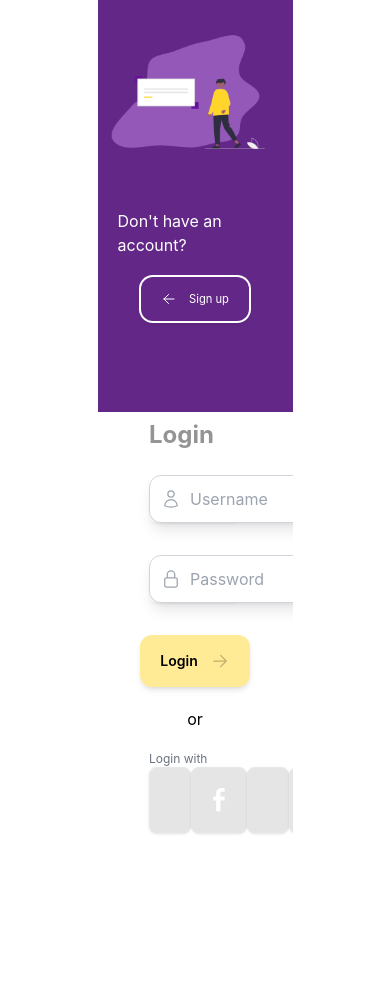
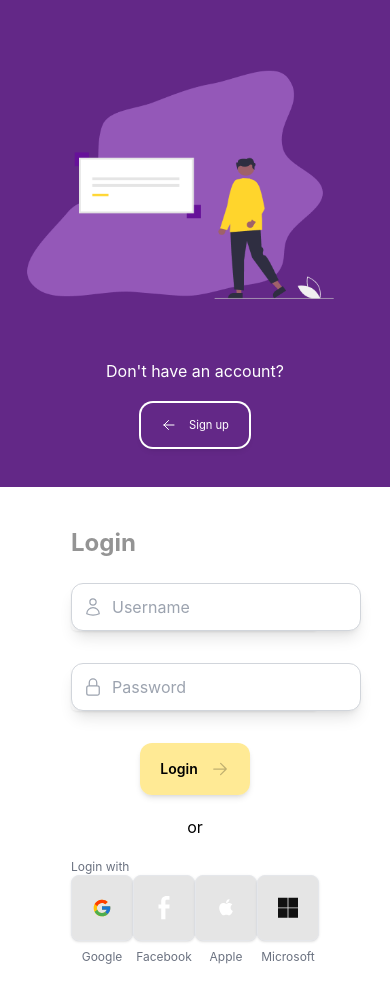
Before and after one commit to kingdanie/intime, a Next.js app: page /login in a window 390 px wide. Before the commit the page ends 844 px from the top, so only its background shows below. Built offline with nearby package versions, Linux system fonts and the light colour scheme.

Commit message:
improve mobile responsivity of login page

```diff
--- a/pages/login.tsx
+++ b/pages/login.tsx
@@ -65,8 +65,8 @@ export default function Register() {
   };
 
   return (
-    <div className="h-screen w-full flex flex-col md:flex-row items-center justify-center">
-      <div className="w-1/2 h-full bg-filler flex flex-col items-center">
+    <div className="md:h-screen w-full md:flex md:flex-row items-center justify-center">
+      <div className="md:w-1/2 md:h-full bg-filler flex flex-col justify-center  items-center">
         <Image
           src={"/login.png"}
           alt="login image"
@@ -77,7 +77,7 @@ export default function Register() {
         <h3 className="text-white p-5">
           Don&apos;t have an account?
         </h3>
-        <Link href="/register">
+        <Link href="/register" className="mb-10 md:mb-0">
           <button
             className="ring-white ring-2 shadow-md flex items-center
               space-x-3 focus:border-white focus:ring-white
@@ -88,10 +88,12 @@ export default function Register() {
           </button>
         </Link>
       </div>
-      <div
-        className="h-full w-1/2 py-5 px-10 flex justify-center
+      <div className="
+          md:h-full md:w-1/2 py-5 px-10
+          flex justify-center
           overflow-y-auto items-center
-      ">
+          "
+      >
         <div className="flex flex-col w-4/5 max-w-lg">
           <h1 className="py-5 text-2xl font-bold">Login</h1>
           <form
```
